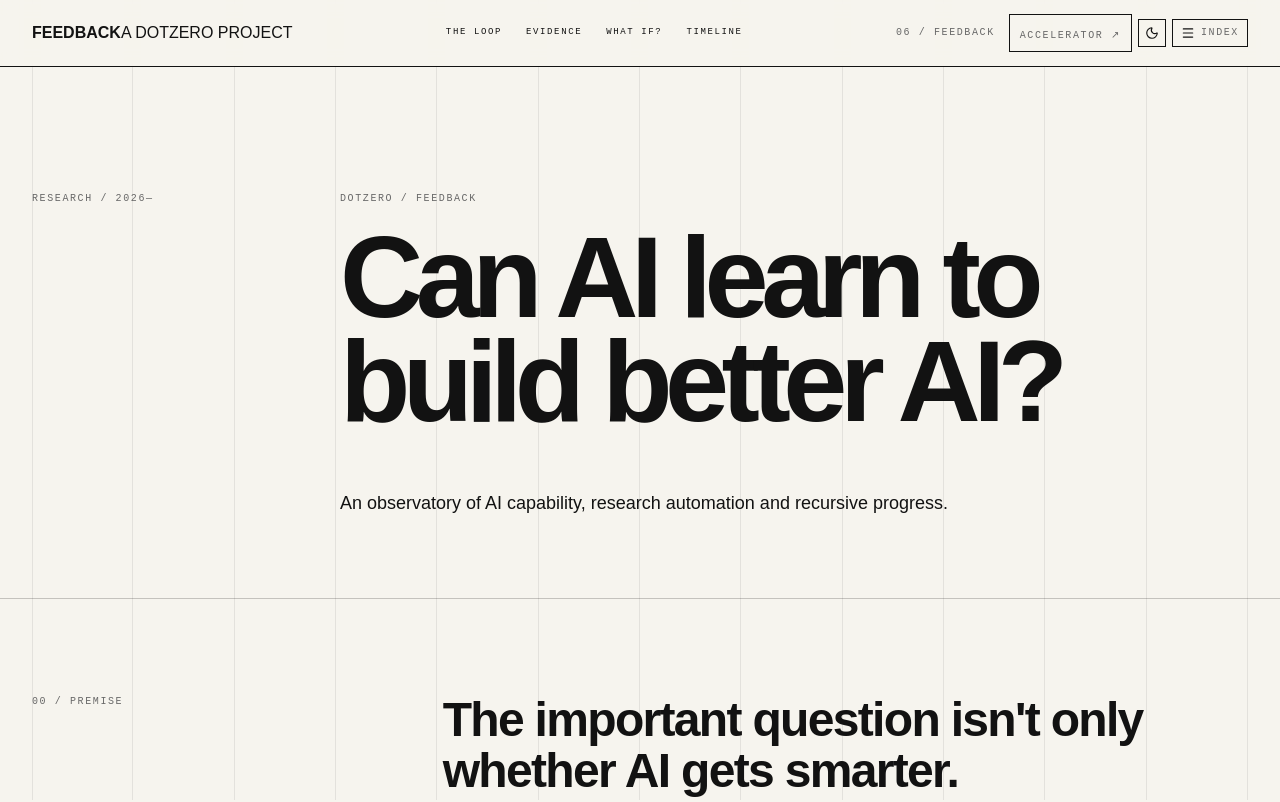
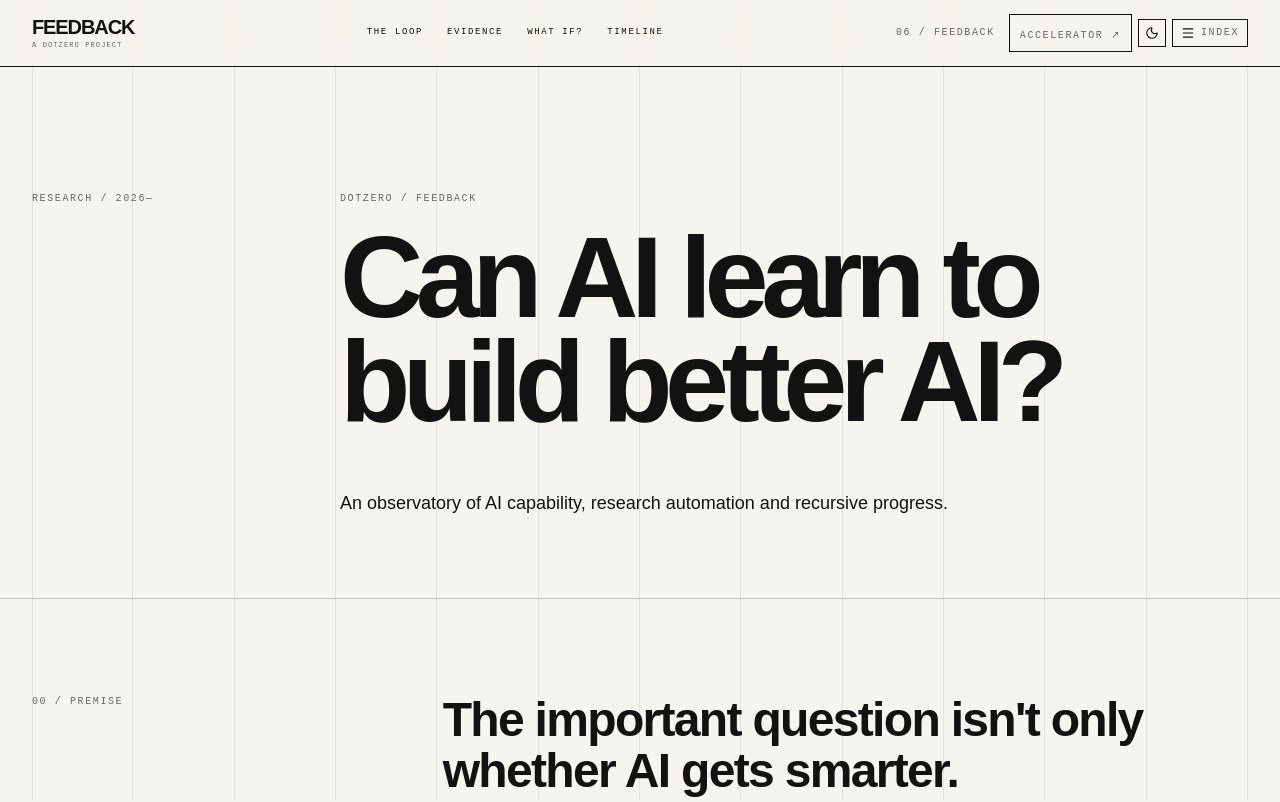
Before and after one commit to Bergtripper/feedback, a React (Vite) app: page / in a window 1280 px wide. Shown: the top 802 px of the page. Built offline with nearby package versions, Linux system fonts and the light colour scheme.

Commit message:
Header: style DOTZERO project signature

```diff
--- a/src/index.css
+++ b/src/index.css
@@ -106,3 +106,5 @@ html{scroll-behavior:smooth;scroll-padding-top:4.5rem}.feedback-header{backgroun
 .thematic-point[data-tooltip-side="left"] .thematic-tooltip:before{left:auto;right:-9px}
 .thematic-point[data-hovered="true"]{z-index:20}
 .thematic-point[data-hovered="true"] .thematic-tooltip{display:block}
+
+.feedback-brand{display:flex;flex-direction:column;align-items:flex-start;line-height:1}.feedback-brand strong{font-family:var(--font-display);font-size:20px;font-weight:800;letter-spacing:-.055em}.feedback-brand span{margin-top:5px;font-family:var(--font-mono);font-size:7px;font-weight:500;letter-spacing:.16em;color:var(--text-muted)}
```
